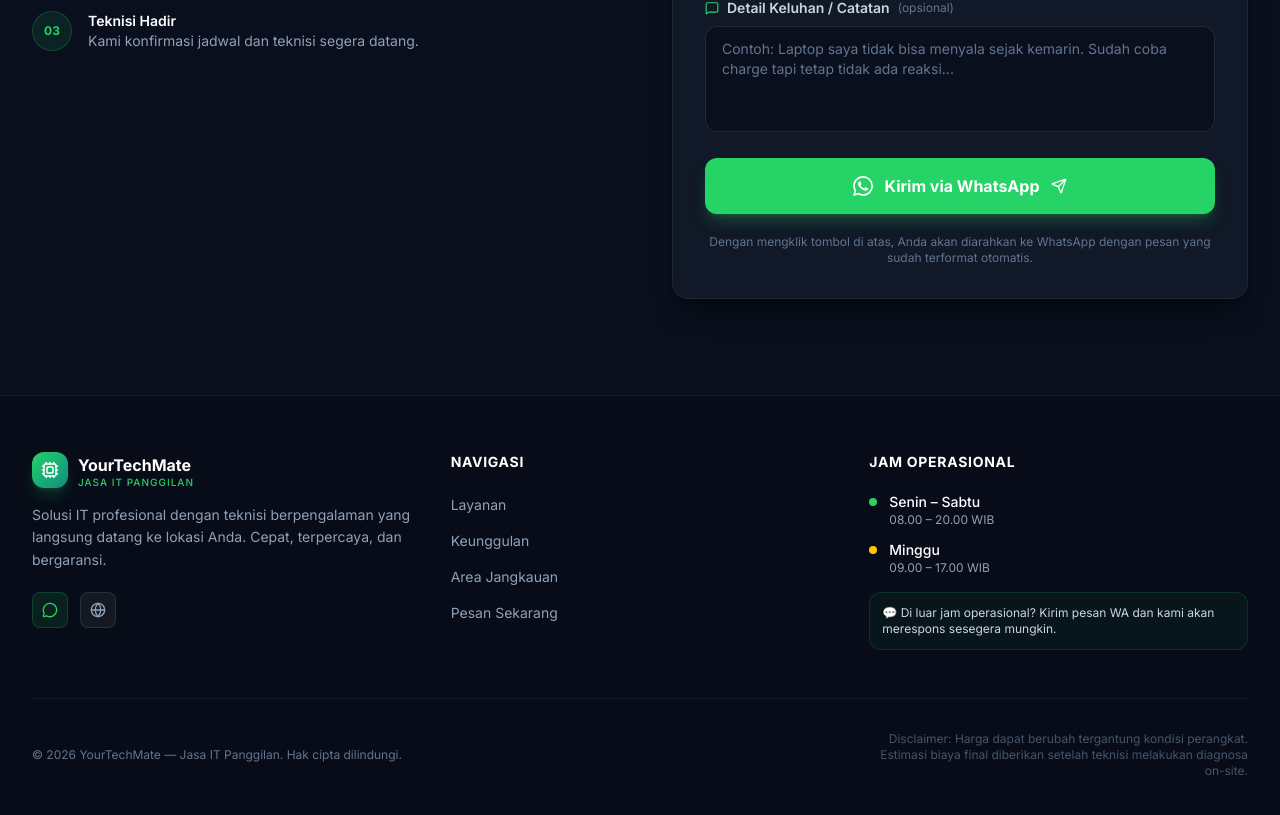
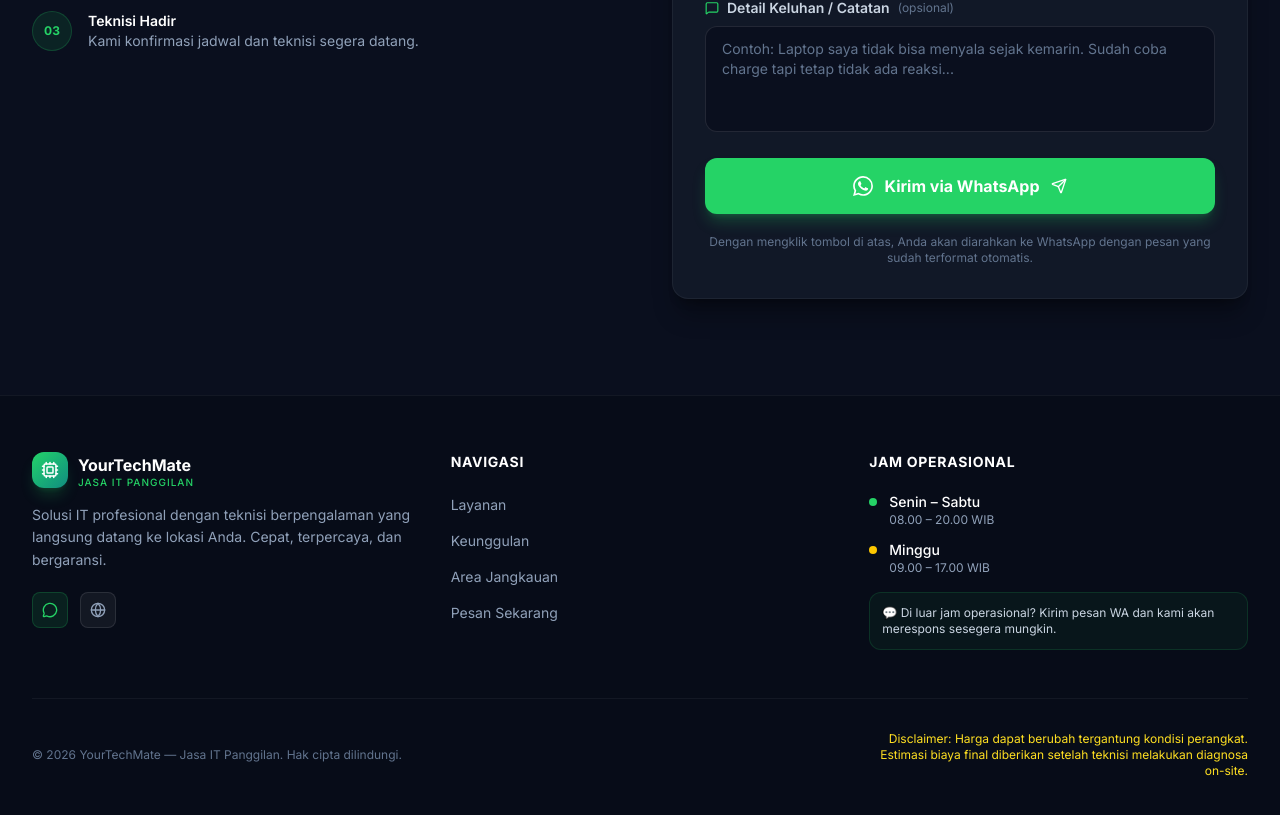
Before and after one commit to RenXTX/jasa-it, a Next.js app: page / in a window 1280 px wide. Shown: the part 3688-4503 px from the top of the page. Built offline with nearby package versions, Linux system fonts and the light colour scheme.

Commit message:
fix warna footer

```diff
--- a/components/Footer.tsx
+++ b/components/Footer.tsx
@@ -115,7 +115,7 @@ export default function Footer() {
             <p className="text-xs text-slate-500 text-center sm:text-left">
               © {year} {BRAND.fullName}. Hak cipta dilindungi.
             </p>
-            <p className="text-xs text-slate-600 text-center sm:text-right max-w-sm">
+            <p className="text-xs text-yellow-300 text-center sm:text-right max-w-sm">
               Disclaimer: Harga dapat berubah tergantung kondisi perangkat.
               Estimasi biaya final diberikan setelah teknisi melakukan diagnosa
               on-site.
```
